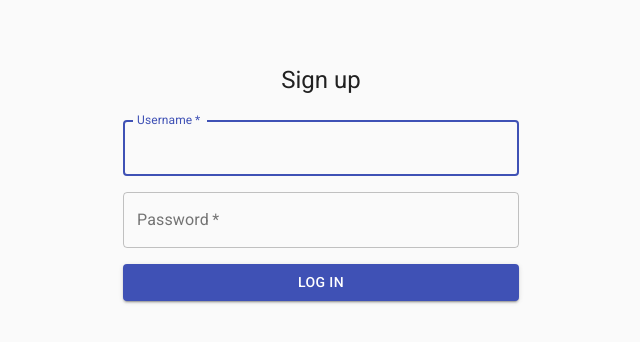
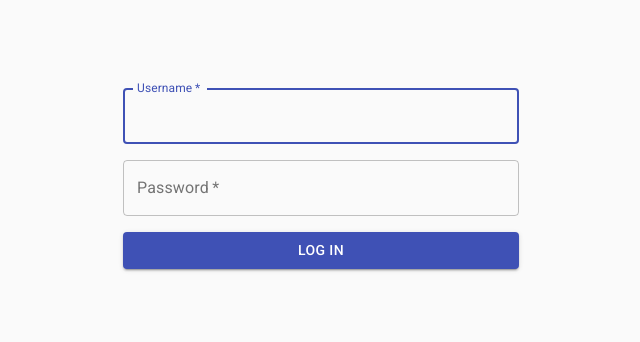
Before and after one commit to cgt/osiris, a React (Create React App) app in the folder frontend/: page / in a window 1280 px wide. Shown: the top 342 px of the page, without its empty margins (319-959 px from the left). Built offline with nearby package versions, Linux system fonts and the light colour scheme.

Commit message:
Remove unnecessary heading

```diff
--- a/frontend/src/App.tsx
+++ b/frontend/src/App.tsx
@@ -1,6 +1,6 @@
 import React, { useReducer, useState } from 'react';
 import { BrowserRouter, Route, Switch } from 'react-router-dom';
-import { Button, Container, Grid, makeStyles, TextField, Typography } from '@material-ui/core';
+import { Button, Container, Grid, makeStyles, TextField } from '@material-ui/core';
 
 const useStyles = makeStyles(theme => ({
     paper: {
@@ -67,9 +67,6 @@ export function LoginForm(props: { onLogin(data: LoginParams): void; }) {
     const [state, dispatch] = useReducer(reducer, initialState);
     const classes = useStyles();
     return <>
-        <Typography component="h1" variant="h5">
-            Sign up
-        </Typography>
         <form className={classes.form} noValidate onSubmit={handleOnSubmit} data-testid="login-form">
             <Grid container spacing={2}>
                 <Grid item xs={12}>
```
